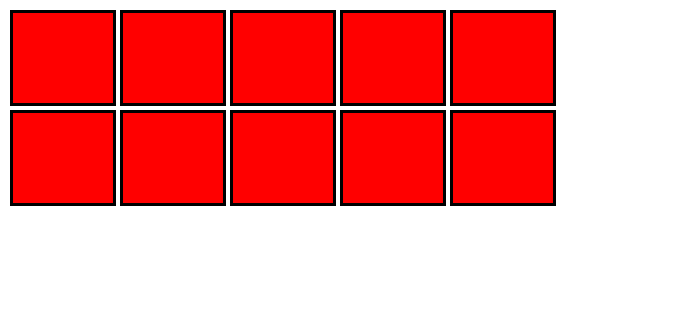
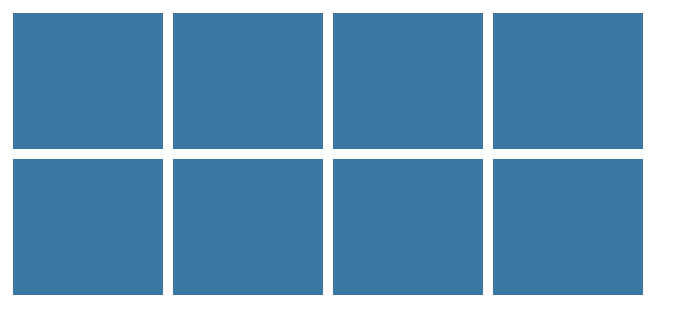
Before and after one commit to alexdefender/memory-pair-game, a plain HTML site: page index.html in a window 1280 px wide. Shown: the whole page, without its empty margins (0-696 px from the left). Drawn offline with Linux system fonts and the light colour scheme.

Commit message:
add image rotation by click

```diff
--- a/css/style.css
+++ b/css/style.css
@@ -1,29 +1,33 @@
 
-.container {
+.game-container {
     display: flex;
     flex-wrap: wrap;
-    max-width: 550px;
+    max-width: 700px;
 }
 
-.main-image {
-    width: 100px;
-    height: 90px;
-    border: solid;
-    border-color: black;
-    background-color: red;
-    margin: 2px;
+
+.block-image {
+    margin: 5px;
+    position: relative;
+
 }
 
-.new-color {
-    width: 100px;
-    height: 90px;
-    border: solid;
-    border-color: black;
-    background-color: blue;
-    margin: 2px;
+.front-image {
+    width: 150px;
+    height: 136px;
+    background-color: #3a78a1;
+    position: relative;
+    z-index: 100;
 }
 
-.image-game {
-    width: 100px;
-    height: 90px;
+.back-image {
+    position: absolute;
+    top: 3px;
+    width: 150px;
+    height: 130px;
+    z-index: 90;
 }
+
+.hide-image {
+    z-index: 80;
+}
--- a/index.html
+++ b/index.html
@@ -8,7 +8,23 @@
 </head>
 
 <body>
-    <div class="container">
+    <div class="game-container">
+        <!-- <div class="block-image">
+            <div class="front-image">Блок 1</div>
+            <div class="back-image">Блок 2</div>
+        </div>
+        <div class="block-image">
+            <div class="front-image">Блок 3</div>
+            <div class="back-image">Блок 4</div>
+        </div>
+        <div class="block-image">
+                <div class="front-image">Блок 5</div>
+                <div class="back-image">Блок 6</div>
+            </div>
+            <div class="block-image">
+                <div class="front-image">Блок 7</div>
+                <div class="back-image">Блок 8</div>
+            </div>  -->
     </div>
     <script src="js/js.js"></script>
 </body>
--- a/js/js.js
+++ b/js/js.js
@@ -1,41 +1,48 @@
-var images = [
+const IMAGES = [
     'img/01.jpg',
     'img/02.jpg',
     'img/03.jpg',
     'img/04.jpg',
-    'img/05.jpg'
 ];
 
-var element = document.querySelector('.container');
+var element = document.querySelector('.game-container');
 
 // выводит базовые картинки
-for (let i = 0; i < 10; i++) {
-    var mainImage = document.createElement('div');
-    mainImage.className = 'main-image';
-    // mainImage.innerHTML = 'Hi';
-    element.appendChild(mainImage);
+function showCards() {
+    var imagesForPlay = IMAGES.concat(IMAGES);
+    for (let i = 0; i < imagesForPlay.length; i++) {
+        var blockImage = document.createElement('div');
+
+        blockImage.innerHTML = '<div class="front-image"></div><div><img class="back-image" src="'
+                            + imagesForPlay[i] + '"></div>';
+        blockImage.className = 'block-image';
+        element.appendChild(blockImage);
+    }
 }
+
 
 var selectedDiv;
 
 element.onclick = function (event) {
     var target = event.target;
 
-    if (target.className != 'main-image') return;
+    if (target.className != 'front-image') return;
 
     turnOverPicture(target);
 }
+
 function turnOverPicture(node) {
-    if (selectedDiv) {
-        selectedDiv.classList.remove('new-color');
-    }
+    // if (selectedDiv) {
+    //     selectedDiv.classList.remove('new-color');
+    // }
 
     selectedDiv = node;
-    var newInage = document.createElement('img');
-    newInage.src = images[0];
-    newInage.classList.add('image-game');
-    selectedDiv.appendChild(newInage);
-    let pathImage = element.children[0].firstChild.src;
+    console.log(element.children);
+    node.className = 'front-image hide-image';
+    console.log(node);
 
-    console.log(pathImage.substring(pathImage.length - 6));
+    //console.log(pathImage.substring(pathImage.length - 6));
 }
+
+
+showCards();
```
Also changed, not shown: img/05.jpg (deleted).
